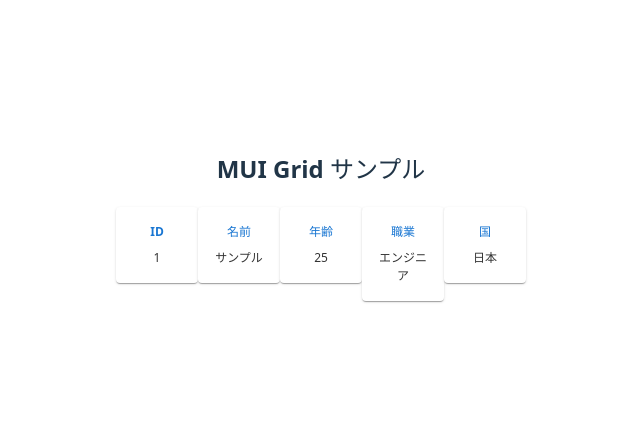
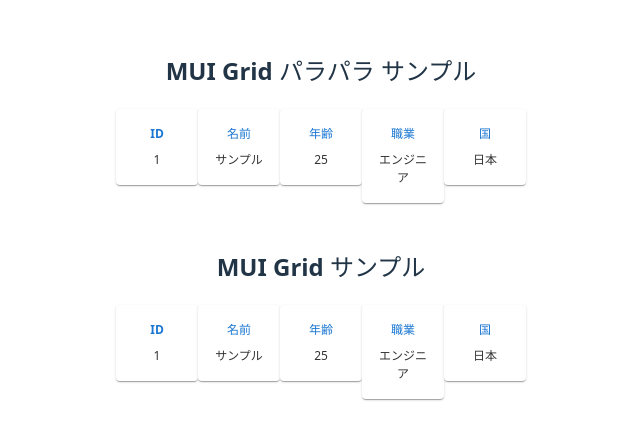
Before and after one commit to vivitjp/resnarbar-vite, a React (Vite) app: page /mui in a window 1280 px wide. Shown: the part 191-630 px from the top of the page, without its empty margins (319-959 px from the left). Built offline with nearby package versions, Linux system fonts and the light colour scheme.

Commit message:
Save current tooltip improvements on 2025-12-11

```diff
--- a/index.html
+++ b/index.html
@@ -1,13 +1,16 @@
 <!doctype html>
 <html lang="en">
+
 <head>
   <meta charset="UTF-8" />
   <link rel="icon" type="image/svg+xml" href="/vite.svg" />
   <meta name="viewport" content="width=device-width, initial-scale=1.0" />
   <title>resnarbar-vite</title>
 </head>
+
 <body>
   <div id="root"></div>
-    <script type="module" src="/src/main.tsx"></script>
+  <script type="module" src="./src/main.tsx"></script>
 </body>
+
 </html>
--- /dev/null
+++ b/src/common/Tooltip.tsx
@@ -0,0 +1,56 @@
+import React from 'react';
+import { Popover, type SxProps } from '@mui/material';
+
+export const columns = [
+  { id: 1, label: 'ID', value: '1' },
+  { id: 2, label: '名前', value: 'サンプル' },
+  { id: 3, label: '年齢', value: '25' },
+  { id: 4, label: '職業', value: 'エンジニア' },
+  { id: 5, label: '国', value: '日本' },
+];
+
+export const tooltipSx: SxProps = {
+  bgcolor: 'white',
+  color: 'black',
+  width: 100,
+  height: 60,
+  overflow: 'auto',
+  whiteSpace: 'pre-line',
+  border: '1px solid #ccc',
+  borderRadius: 0,
+  fontSize: 10
+};
+
+export interface CommonTooltipProps {
+  title: string;
+  open: boolean;
+  anchorEl: HTMLElement | null;
+  onClose: () => void;
+  children: React.ReactNode;
+  onTooltipMouseEnter?: () => void;
+  onTooltipMouseLeave?: () => void;
+}
+
+export function CommonTooltip({ title, open, anchorEl, onClose, children, onTooltipMouseEnter, onTooltipMouseLeave }: CommonTooltipProps) {
+  return (
+    <>
+      {children}
+      <Popover
+        open={open}
+        anchorEl={anchorEl}
+        onClose={onClose}
+        anchorOrigin={{ vertical: 'top', horizontal: 'center' }}
+        transformOrigin={{ vertical: 'bottom', horizontal: 'center' }}
+        PaperProps={{ sx: { ...tooltipSx, userSelect: 'text', pointerEvents: 'auto', zIndex: 1400 } }}
+        disableRestoreFocus
+      >
+        <div
+          onMouseEnter={onTooltipMouseEnter}
+          onMouseLeave={onTooltipMouseLeave}
+        >
+          <pre style={{ margin: 0, userSelect: 'text', fontFamily: 'inherit', padding: 8 }}>{title}</pre>
+        </div>
+      </Popover>
+    </>
+  );
+}
--- /dev/null
+++ b/src/component/mui1/Mui1.tsx
@@ -0,0 +1,64 @@
+import { Container, Grid, Paper } from '@mui/material';
+import { useState, useCallback } from 'react';
+import { columns, CommonTooltip } from '../../common/Tooltip';
+import './Mui1.css';
+
+export default function Mui1() {
+  const [anchorEl, setAnchorEl] = useState<HTMLElement | null>(null);
+  const [cellHovered, setCellHovered] = useState(false);
+  const [tooltipHovered, setTooltipHovered] = useState(false);
+
+  const [isCursonOnEffectiveArea, setIsCursonOnEffectiveArea] = useState(false);
+
+  const handleClose = useCallback(() => {
+    if (!cellHovered && !tooltipHovered) {
+      setAnchorEl(null);
+    }
+  }, [cellHovered, tooltipHovered]);
+
+  return (
+    <Container maxWidth="md" style={{ marginTop: 40 }}>
+      <h2>MUI Grid パラパラ サンプル</h2>
+      <Grid
+        container
+        columns={5}
+        spacing={0}
+        direction="row"
+      >
+        {columns.map((col) => {
+          return (
+            <Grid size={1} key={col.id} sx={{ height: 100 }} data-id={col.id}>
+              <CommonTooltip
+                title={`ID: ${col.id}\n${col.label}: ${col.value}`}
+                open={!!anchorEl && (cellHovered || tooltipHovered)}
+                anchorEl={anchorEl}
+                onClose={handleClose}
+                onTooltipMouseEnter={() => setTooltipHovered(true)}
+                onTooltipMouseLeave={() => {
+                  setTooltipHovered(false);
+                  handleClose();
+                }}
+              >
+                <Paper
+                  className="mui-grid-cell"
+                  sx={{ width: '50px', padding: 2 }}
+                  onMouseEnter={(e) => {
+                    setAnchorEl(e.currentTarget);
+                    setCellHovered(true);
+                  }}
+                  onMouseLeave={() => {
+                    setCellHovered(false);
+                    handleClose();
+                  }}
+                >
+                  <div className="mui-grid-label">{col.label}</div>
+                  <div className="mui-grid-value">{col.value}</div>
+                </Paper>
+              </CommonTooltip>
+            </Grid>
+          );
+        })}
+      </Grid>
+    </Container>
+  );
+}
--- /dev/null
+++ b/src/component/mui2/Mui2.css
@@ -0,0 +1,16 @@
+.mui-grid-cell {
+  padding: 16px;
+  text-align: center;
+  background: #f5f5f5;
+  border-radius: 0px;
+}
+.mui-grid-label {
+  font-weight: bold;
+  margin-bottom: 8px;
+  color: #1976d2;
+  font-size: 12px;
+}
+.mui-grid-value {
+  font-size: 12px;
+  color: #333;
+}
--- /dev/null
+++ b/src/component/mui2/Mui2.tsx
@@ -0,0 +1,61 @@
+import { Container, Grid, Paper } from '@mui/material';
+import { useState, useCallback } from 'react';
+import './Mui2.css';
+
+import { columns, CommonTooltip } from '../../common/Tooltip';
+
+export default function Mui2() {
+  const [anchorEl, setAnchorEl] = useState<HTMLElement | null>(null);
+  const [cellHovered, setCellHovered] = useState(false);
+  const [tooltipHovered, setTooltipHovered] = useState(false);
+
+  const handleClose = useCallback(() => {
+    if (!cellHovered && !tooltipHovered) {
+      setAnchorEl(null);
+    }
+  }, [cellHovered, tooltipHovered]);
+
+  return (
+    <Container maxWidth="md" style={{ marginTop: 40 }}>
+      <h2>MUI Grid サンプル</h2>
+      <Grid
+        container
+        columns={5}
+        spacing={0}
+        direction="row"
+      >
+        {columns.map((col) => (
+          <Grid size={1} key={col.id} sx={{ height: 100 }} data-id={col.id}>
+            <CommonTooltip
+              title={`ID: ${col.id}\n${col.label}: ${col.value}`}
+              open={!!anchorEl && (cellHovered || tooltipHovered)}
+              anchorEl={anchorEl}
+              onClose={handleClose}
+              onTooltipMouseEnter={() => setTooltipHovered(true)}
+              onTooltipMouseLeave={() => {
+                setTooltipHovered(false);
+                handleClose();
+              }}
+            >
+              <Paper
+                className="mui-grid-cell"
+                sx={{ width: '50px', padding: 2 }}
+                onMouseEnter={(e) => {
+                  setAnchorEl(e.currentTarget);
+                  setCellHovered(true);
+                }}
+                onMouseLeave={() => {
+                  setCellHovered(false);
+                  handleClose();
+                }}
+              >
+                <div className="mui-grid-label">{col.label}</div>
+                <div className="mui-grid-value">{col.value}</div>
+              </Paper>
+            </CommonTooltip>
+          </Grid>
+        ))}
+      </Grid>
+    </Container>
+  );
+}
--- a/src/main.tsx
+++ b/src/main.tsx
@@ -4,14 +4,14 @@
 import './index.css';
 import App from './App';
 import { BrowserRouter, Routes, Route } from 'react-router-dom';
-import { MuiPage } from './page';
+import MuiIndex from './page/mui/index.tsx';
 
 createRoot(document.getElementById('root')!).render(
   <StrictMode>
     <BrowserRouter>
       <Routes>
         <Route path="/" element={<App />} />
-        <Route path="/mui" element={<MuiPage />} />
+        <Route path="/mui" element={<MuiIndex />} />
       </Routes>
     </BrowserRouter>
   </StrictMode>
--- a/src/page/index.ts
+++ /dev/null
@@ -1,5 +0,0 @@
-// src/page/index.ts
-// 各ページのエクスポートを一元管理
-
-export { default as MuiPage } from './mui/MuiPage';
-// 他のページを追加する場合はここに追記
--- a/src/page/mui/MuiPage.tsx
+++ /dev/null
@@ -1,56 +0,0 @@
-import { Container, Grid, Paper, Tooltip } from '@mui/material';
-import './MuiPage.css';
-
-const columns = [
-  { id: 1, label: 'ID', value: '1' },
-  { id: 2, label: '名前', value: 'サンプル' },
-  { id: 3, label: '年齢', value: '25' },
-  { id: 4, label: '職業', value: 'エンジニア' },
-  { id: 5, label: '国', value: '日本' },
-];
-
-export default function MuiPage() {
-  const tooltipText = `ID: ${columns[0].value}\n名前: ${columns[1].value}\n年齢: ${columns[2].value}\n職業: ${columns[3].value}`;
-
-  return (
-    <Container maxWidth="md" style={{ marginTop: 40 }}>
-      <h2>MUI Grid サンプル</h2>
-      <Grid container columns={5} spacing={0} direction="row">
-        {columns.map((col) => (
-          <Grid size={1} key={col.id} sx={{ height: 100 }}>
-            {col.id !== 5 ? (
-              <Tooltip
-                title={tooltipText}
-                placement="top-start"
-                slotProps={{
-                  tooltip: {
-                    sx: {
-                      bgcolor: 'white',
-                      color: 'black',
-                      width: 100,
-                      height: 40,
-                      overflow: 'auto',
-                      whiteSpace: 'pre-line',
-                      border: '1px solid #ccc',
-                      borderRadius: 0,
-                    },
-                  },
-                }}
-              >
-                <Paper className="mui-grid-cell" sx={{ width: '50px', padding: 2 }}>
-                  <div className="mui-grid-label">{col.label}</div>
-                  <div className="mui-grid-value">{col.value}</div>
-                </Paper>
-              </Tooltip>
-            ) : (
-              <Paper className="mui-grid-cell" sx={{ width: '50px', padding: 2 }}>
-                <div className="mui-grid-label">{col.label}</div>
-                <div className="mui-grid-value">{col.value}</div>
-              </Paper>
-            )}
-          </Grid>
-        ))}
-      </Grid>
-    </Container>
-  );
-}
--- /dev/null
+++ b/src/page/mui/index.tsx
@@ -0,0 +1,15 @@
+
+import React from 'react';
+import Mui1 from '../../component/mui1/Mui1';
+import Mui2 from '../../component/mui2/Mui2';
+
+const MuiIndex: React.FC = () => {
+  return (
+    <div>
+      <Mui1 />
+      <Mui2 />
+    </div>
+  );
+};
+
+export default MuiIndex;
```
Also changed, not shown: src/component/mui1/Mui1.css (renamed from src/page/mui/MuiPage.css). Lines whose indentation alone changed are shown as unchanged.
